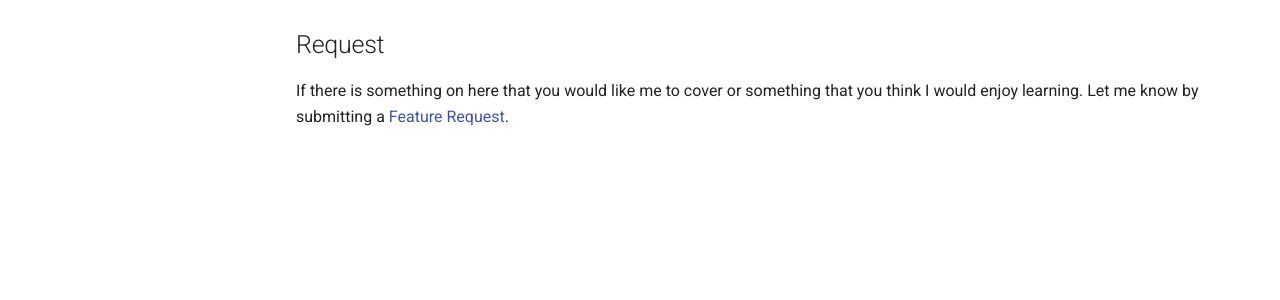
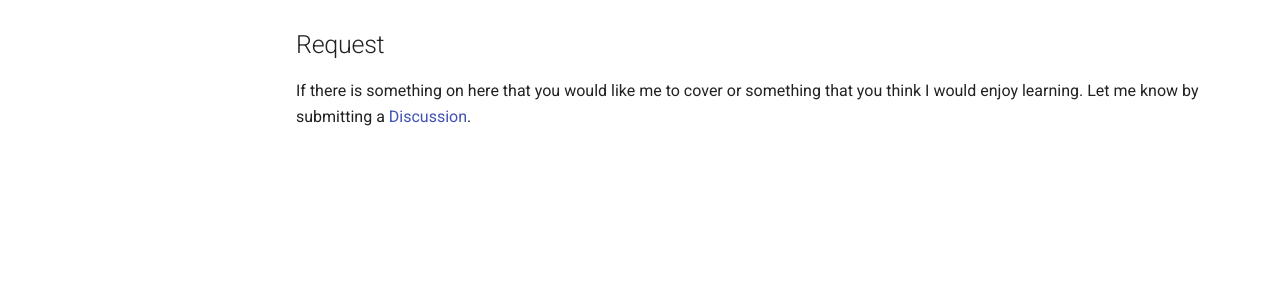
Before and after one commit to coloredbytes/learning-hub-mkdocs, an MkDocs documentation site: the page built from docs/index.md, in a window 1280 px wide. Shown: the part 434-734 px from the top of the page. Built offline with MkDocs 1.6.1 and Material for MkDocs 9.7.7, drawn with Linux system fonts in a browser that asks for light colours.

Commit message:
Update index.md

```diff
--- a/docs/index.md
+++ b/docs/index.md
@@ -8,4 +8,4 @@ The goal of this site is to offer clear, step-by-step guides and templates for v
 
 ## Request
 
-If there is something on here that you would like me to cover or something that you think I would enjoy learning. Let me know by submitting a [Feature Request](https://github.com/coloredbytes/learninghub/issues/new/choose).
+If there is something on here that you would like me to cover or something that you think I would enjoy learning. Let me know by submitting a [Discussion](https://github.com/coloredbytes/learninghub/discussions/new?category=ideas).
```
